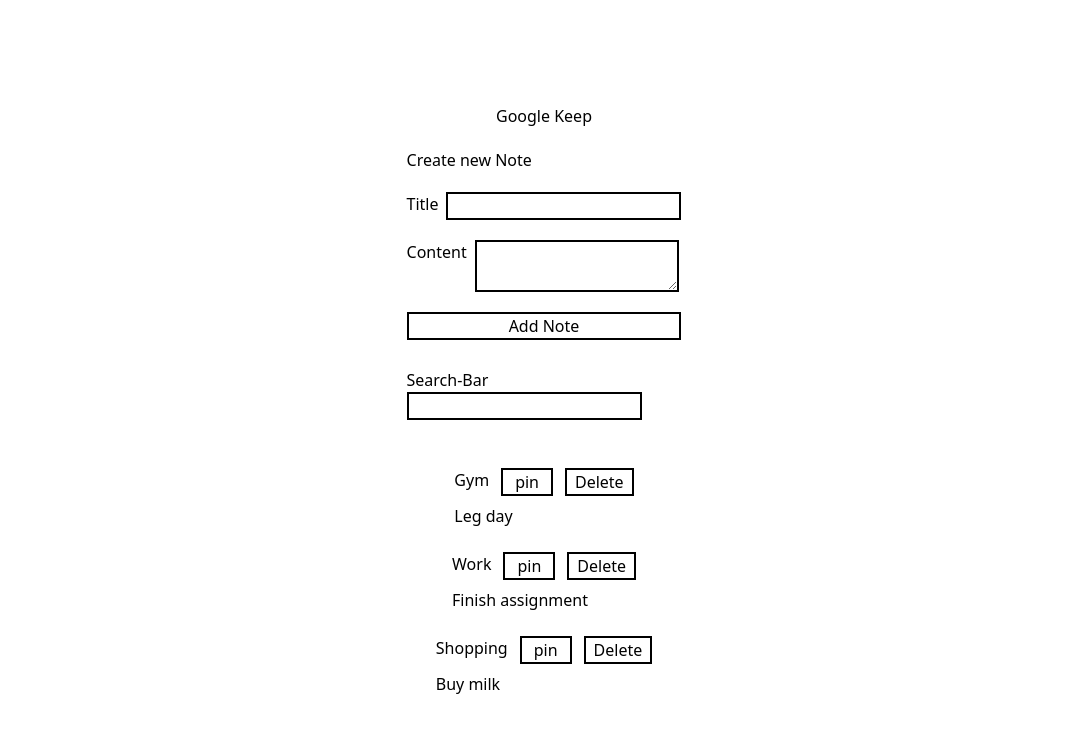
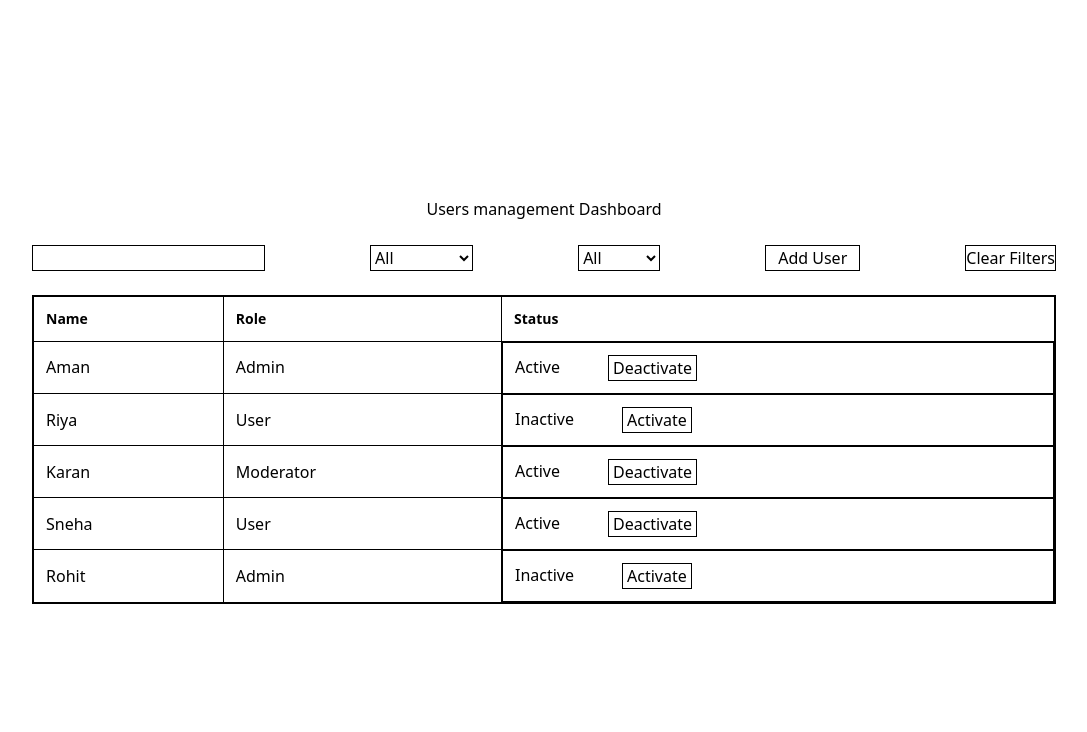
Before and after one commit to Kushagra-234/React-Next-Core, a React (Vite) app: page / in a window 1280 px wide. Shown: the top 732 px of the page, without its empty margins (96-1183 px from the left). Built offline with nearby package versions, Linux system fonts and the light colour scheme.

Commit message:
adds code for user management dashboard

```diff
--- a/src/App.jsx
+++ b/src/App.jsx
@@ -85,11 +85,13 @@
 import ArrayRender from "./components/InterviewLevel/randomfix/ArrayRender";
 import ProductFix from "./components/InterviewLevel/randomfix/ProductFix";
 import GoogleKeep from "./components/InterviewLevel/randomfix/GoogleKeep";
+import UsersManagementDashboard from "./components/InterviewLevel/randomfix/UsersManagementDashboard";
 
 const App = () => {
   return (
     <div className="w-full flex h-screen">
-      <GoogleKeep />
+      <UsersManagementDashboard/>
+      {/* <GoogleKeep /> */}
       {/* <ProductFix /> */}
       {/* <ArrayRender /> */}
       {/* <CarNEWOutline /> */}
--- /dev/null
+++ b/src/components/InterviewLevel/randomfix/UsersManagementDashboard.jsx
@@ -0,0 +1,218 @@
+// Question: User Management Dashboard
+// Mock data
+
+// Requirements
+// Ek search input ho jo name pe filter kare.
+// Ek role dropdown ho: All / Admin / User / Moderator
+// Ek status dropdown ho: All / Active / Inactive
+// Filtered users ki list render ho.
+// Har user ke saamne ek button ho:
+// agar status Active hai to button: Deactivate
+// agar status Inactive hai to button: Activate
+// Button click pe user ka status toggle ho jana chahiye.
+// Ek Selected User panel ho:
+// user row pe click karne par uski full info upar render ho
+// Ek Add User section ho:
+// Name input
+// Role select
+// Add button
+// naya user default Inactive status ke saath add ho
+// Duplicate name allow mat karna
+// Agar filters ke baad kuch na mile to show:
+// No users found
+// Ek Clear Filters button ho jo search, role, status reset kare
+
+import React, { useState } from "react";
+
+const users = [
+  { id: 1, name: "Aman", role: "Admin", status: "Active" },
+  { id: 2, name: "Riya", role: "User", status: "Inactive" },
+  { id: 3, name: "Karan", role: "Moderator", status: "Active" },
+  { id: 4, name: "Sneha", role: "User", status: "Active" },
+  { id: 5, name: "Rohit", role: "Admin", status: "Inactive" },
+];
+
+const UsersManagementDashboard = () => {
+  const [usersData, setUsersData] = useState(users);
+  const [inputVal, setInputVal] = useState("");
+  const [role, setRole] = useState("All");
+  const [status, setStatus] = useState("All");
+  const [addUserState, setAddUserState] = useState(false);
+  const [newUserState, setNewuserState] = useState({
+    name: "",
+    role: "",
+    status: "Inactive",
+  });
+
+  const handleAddUser = () => {
+    const newUser = {
+      id: Date.now(),
+      ...newUserState,
+    };
+    // console.log(newUserState);
+    const alreadyExists = usersData.find((item) => item.name === newUser.name);
+    if (alreadyExists) {
+      alert("This Name already exists");
+      return;
+    }
+    setUsersData([...usersData, newUser]);
+    setAddUserState(false);
+
+    // setUserRenderedArray(false);
+  };
+
+  const handleStatus = (id) => {
+    const updatedArray = usersData.map((activeItem) => {
+      if (activeItem.id === id) {
+        return {
+          ...activeItem,
+          status: activeItem.status === "Active" ? "Inactive" : "Active",
+        };
+      } else return activeItem;
+    });
+
+    setUsersData(updatedArray);
+  };
+
+  //   console.log(userRenderedArray);
+
+  const searchedArray = usersData.filter((item) => {
+    return item.name.toLowerCase().includes(inputVal.toLowerCase());
+  });
+
+  const roleArray = searchedArray.filter((roleItem) => {
+    if (role === "All") {
+      return roleItem;
+    } else return roleItem.role === role;
+  });
+
+  const ActiveArray = roleArray.filter((activeItem) => {
+    if (status === "All") {
+      return activeItem;
+    } else return activeItem.status === status;
+  });
+
+  return (
+    <div className="flex flex-col gap-4 justify-center items-center w-full">
+      <h3>Users management Dashboard</h3>
+      <div className="flex m-2 w-[80%] justify-between">
+        <input
+          value={inputVal}
+          onChange={(e) => setInputVal(e.target.value)}
+          className="border"
+        />
+        <select onChange={(e) => setRole(e.target.value)} className="border">
+          <option value={"All"}>All</option>
+          <option value={"Admin"}>Admin</option>
+          <option value={"User"}>User</option>
+          <option value={"Moderator"}>Moderator</option>
+        </select>
+
+        <select onChange={(e) => setStatus(e.target.value)} className="border">
+          <option value={"All"}>All</option>
+          <option value={"Active"}>Active</option>
+          <option value={"Inactive"}>Inactive</option>
+        </select>
+
+        <div className="flex flex-col gap-3">
+          <button
+            onClick={() => setAddUserState(!addUserState)}
+            className="border px-3"
+          >
+            Add User
+          </button>
+
+          {addUserState && (
+            <div className="flex flex-col gap-3 border p-4 rounded w-[300px]">
+              <div className="flex flex-col gap-1">
+                <label>Name</label>
+                <input
+                  value={newUserState.name}
+                  onChange={(e) =>
+                    setNewuserState({ ...newUserState, name: e.target.value })
+                  }
+                  className="border px-2 py-1 rounded"
+                  placeholder="Enter name"
+                />
+              </div>
+
+              <div className="flex flex-col gap-1">
+                <label>Role</label>
+                <select
+                  value={newUserState.role}
+                  onChange={(e) =>
+                    setNewuserState({ ...newUserState, role: e.target.value })
+                  }
+                  className="border px-2 py-1 rounded"
+                >
+                  <option value="">Select role</option>
+                  <option value="Admin">Admin</option>
+                  <option value="User">User</option>
+                  <option value="Moderator">Moderator</option>
+                </select>
+              </div>
+
+              <button
+                onClick={handleAddUser}
+                className="border rounded px-3 py-1"
+              >
+                Submit
+              </button>
+            </div>
+          )}
+        </div>
+
+        <div className="">
+          <button
+            onClick={() => {
+              setInputVal("");
+              setRole("All");
+              setStatus("All");
+            }}
+            className="border"
+          >
+            Clear Filters
+          </button>
+        </div>
+      </div>
+      <table className="border-2 w-[80%]">
+        <thead>
+          <tr>
+            <th className="p-3 text-left text-sm font-semibold border">Name</th>
+            <th className="p-3 text-left text-sm font-semibold border">Role</th>
+            <th className="p-3 text-left text-sm font-semibold border">
+              Status
+            </th>
+          </tr>
+        </thead>
+        <tbody>
+          {ActiveArray.length === 0 && <td>No Such entry Found</td>}
+          {ActiveArray &&
+            ActiveArray.map((userItem) => {
+              return (
+                <tr key={userItem.id}>
+                  <td className="p-3 border">{userItem.name}</td>
+                  <td className="p-3 border">{userItem.role}</td>
+                  <td className="p-3 flex gap-12 justify-start border">
+                    <div>{userItem.status}</div>
+                    <div>
+                      <button
+                        onClick={() => handleStatus(userItem.id)}
+                        className="border px-1"
+                      >
+                        {userItem.status === "Active"
+                          ? "Deactivate"
+                          : "Activate"}
+                      </button>
+                    </div>
+                  </td>
+                </tr>
+              );
+            })}
+        </tbody>
+      </table>
+    </div>
+  );
+};
+
+export default UsersManagementDashboard;
```
